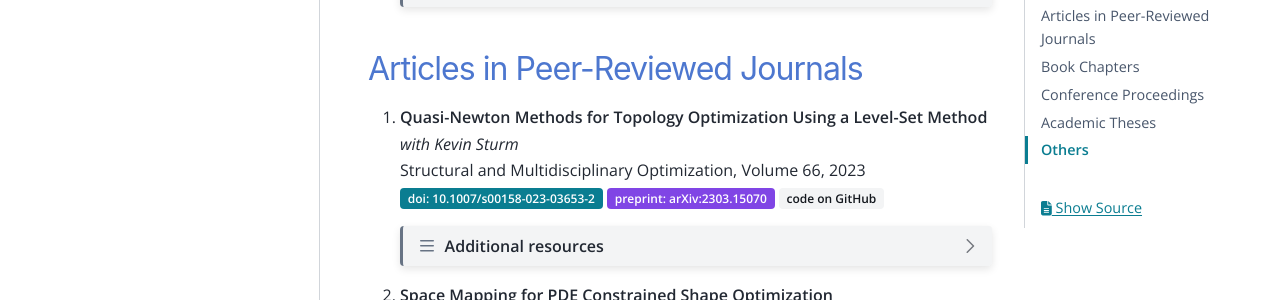
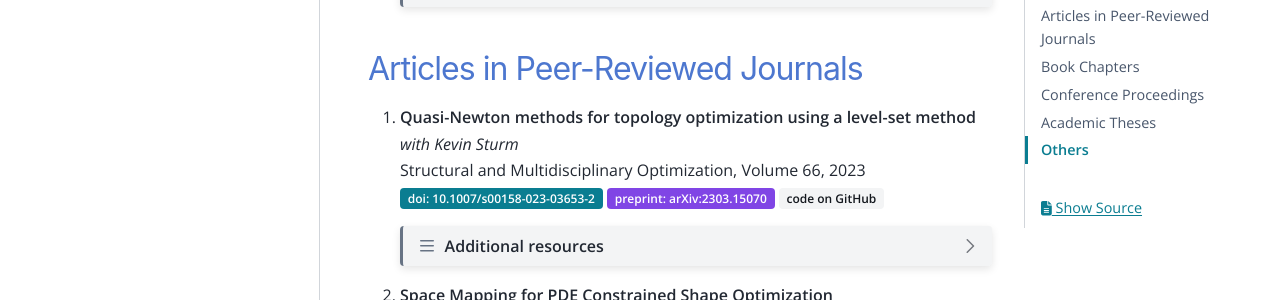
Before and after one commit to sblauth/sblauth.github.io, a Sphinx documentation site: the page built from source/publications.rst, in a window 1280 px wide and 900 px high, scrolled down 495 px. Shown: the part 154-454 px from the top of the window. Built offline with Sphinx 7.4.7 and the PyData theme 0.15.4, drawn with Linux system fonts in a browser that asks for light colours.

```diff
--- a/source/publications.rst
+++ b/source/publications.rst
@@ -70,7 +70,7 @@ Articles in Peer-Reviewed Journals
 ----------------------------------
 
 
-#. | **Quasi-Newton Methods for Topology Optimization Using a Level-Set Method**
+#. | **Quasi-Newton methods for topology optimization using a level-set method**
    | *with Kevin Sturm*
    | Structural and Multidisciplinary Optimization, Volume 66, 2023
    | :bdg-link-primary:`doi: 10.1007/s00158-023-03653-2 <https://doi.org/10.1007/s00158-023-03653-2>` :bdg-link-secondary:`preprint: arXiv:2303.15070 <https://arxiv.org/abs/2303.15070>` :bdg-link-light:`code on GitHub <https://github.com/sblauth/quasi_newton_methods_for_topology_optimization>`
```
